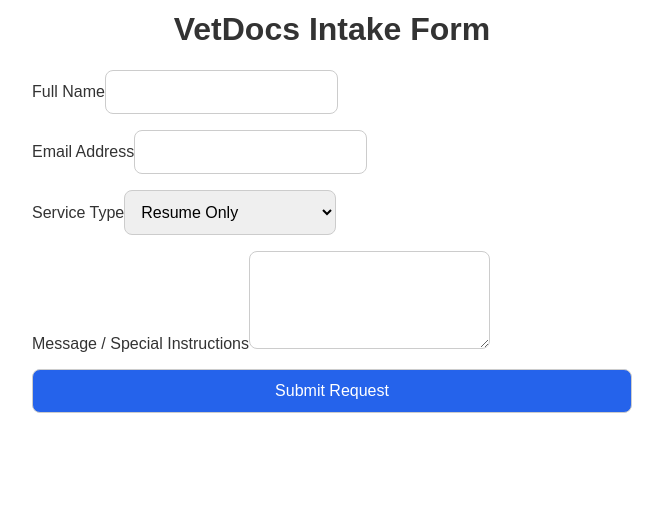
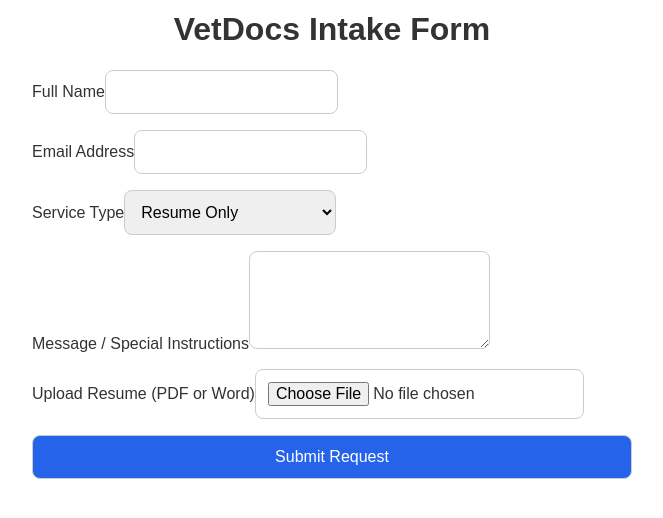
Before and after one commit to JCHASE55/vetdocs-site, a React (Create React App) app in the folder VetDocs_React_Form_Fixed/: page / in a window 1280 px wide. Shown: the part 208-726 px from the top of the page, without its empty margins (308-971 px from the left). Built offline with nearby package versions, Linux system fonts and the light colour scheme.

Commit message:
Update App.js

```diff
--- a/VetDocs_React_Form_Fixed/src/App.js
+++ b/VetDocs_React_Form_Fixed/src/App.js
@@ -24,6 +24,7 @@
             <form
               action="https://formspree.io/f/mnnvwgnz"
               method="POST"
+              encType="multipart/form-data"
             >
               <input
                 type="hidden"
@@ -55,6 +56,15 @@
                 <textarea name="message" rows="4" />
               </label>
 
+              <label>
+                Upload Resume (PDF or Word)
+                <input
+                  type="file"
+                  name="file"
+                  accept=".pdf,.doc,.docx"
+                />
+              </label>
+
               <button type="submit">Submit Request</button>
             </form>
           }
```
